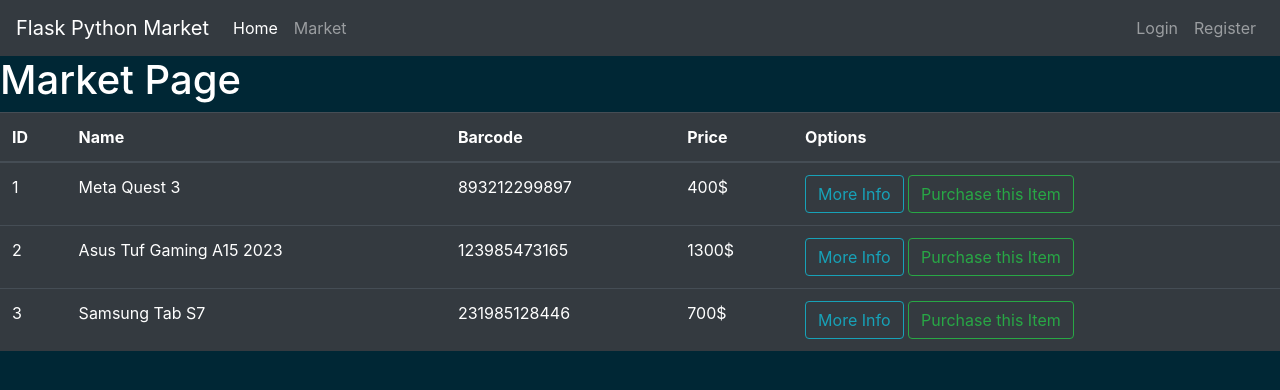
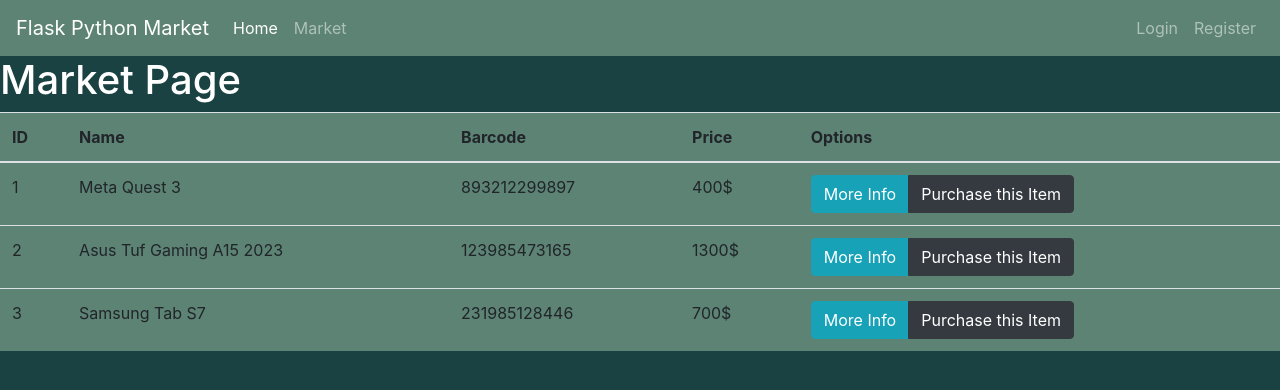
Before and after one commit to JuanmiAcosta/Proyectos-con-Python, a Flask app: page /market in a window 1280 px wide. Shown: the top 390 px of the page. Run offline with Flask 3, Linux system fonts and the light colour scheme; some libraries are stand-ins or nearby versions.

Commit message:
aprendiendo Jinja Template

```diff
--- a/Flask_Python_Market/market.py
+++ b/Flask_Python_Market/market.py
@@ -16,7 +16,7 @@
 
 @app.route('/market')
 def market_page():
-    items = [ #lista de diccionarios
+    items = [ # lista de diccionarios
         {'id': 1, 'name': 'Meta Quest 3', 'barcode': '893212299897', 'price': 400},
         {'id': 2, 'name': 'Asus Tuf Gaming A15 2023', 'barcode': '123985473165', 'price': 1300},
         {'id': 3, 'name': 'Samsung Tab S7', 'barcode': '231985128446', 'price': 700},
--- /dev/null
+++ b/Flask_Python_Market/templates/layout.html
@@ -0,0 +1,66 @@
+<!doctype html>
+<html lang="en">
+<head>
+    <!-- Required meta tags -->
+    <meta charset="utf-8">
+    <meta name="viewport" content="width=device-width, initial-scale=1, shrink-to-fit=no">
+    <!-- Bootstrap CSS -->
+    <link rel="stylesheet" href="https://cdn.jsdelivr.net/npm/bootstrap@4.5.3/dist/css/bootstrap.min.css"
+          integrity="sha384-TX8t27EcRE3e/ihU7zmQxVncDAy5uIKz4rEkgIXeMed4M0jlfIDPvg6uqKI2xXr2" crossorigin="anonymous">
+    <title>
+        {% block title %}
+
+        {% endblock %}
+    </title>
+</head>
+<body>
+<nav class="navbar navbar-expand-md navbar-dark" style="background-color:rgb(92, 131, 116);">
+    <a class="navbar-brand" href="{{ url_for('home_page') }}">Flask Python Market</a> <!-- Gracias a Jinja Template referimos a la función en Python -->
+    <button class="navbar-toggler" type="button" data-toggle="collapse" data-target="#navbarNav">
+        <span class="navbar-toggler-icon"></span>
+    </button>
+    <div class="collapse navbar-collapse" id="navbarNav">
+        <ul class="navbar-nav mr-auto">
+            <li class="nav-item active">
+                <a class="nav-link" href="{{ url_for('home_page') }}">Home <span class="sr-only">(current)</span></a>
+            </li>
+            <li class="nav-item">
+                <a class="nav-link" href="{{ url_for('market_page') }}">Market</a>
+            </li>
+        </ul>
+        <ul class="navbar-nav">
+            <li class="nav-item">
+                <a class="nav-link" href="#">Login</a>
+            </li>
+            <li class="nav-item">
+                <a class="nav-link" href="#">Register</a>
+            </li>
+        </ul>
+    </div>
+</nav>
+{% block content %}
+
+{% endblock %}
+<!-- Future Content here -->
+
+
+<!-- Optional JavaScript -->
+<!-- jQuery first, then Popper.js, then Bootstrap JS -->
+<script src='https://kit.fontawesome.com/a076d05399.js'></script>
+<script src="https://code.jquery.com/jquery-3.5.1.slim.min.js"
+        integrity="sha384-DfXdz2htPH0lsSSs5nCTpuj/zy4C+OGpamoFVy38MVBnE+IbbVYUew+OrCXaRkfj"
+        crossorigin="anonymous"></script>
+<script src="https://cdn.jsdelivr.net/npm/popper.js@1.16.1/dist/umd/popper.min.js"
+        integrity="sha384-9/reFTGAW83EW2RDu2S0VKaIzap3H66lZH81PoYlFhbGU+6BZp6G7niu735Sk7lN"
+        crossorigin="anonymous"></script>
+<script src="https://stackpath.bootstrapcdn.com/bootstrap/4.5.2/js/bootstrap.min.js"
+        integrity="sha384-B4gt1jrGC7Jh4AgTPSdUtOBvfO8shuf57BaghqFfPlYxofvL8/KUEfYiJOMMV+rV"
+        crossorigin="anonymous"></script>
+</body>
+<style>
+    body {
+    background-color: #1B4242;
+    color: white
+    }
+</style>
+</html>
--- a/Flask_Python_Market/templates/market.html
+++ b/Flask_Python_Market/templates/market.html
@@ -1,45 +1,14 @@
-<!doctype html>
-<html lang="en">
-  <head>
-    <!-- Required meta tags -->
-    <meta charset="utf-8">
-    <meta name="viewport" content="width=device-width, initial-scale=1, shrink-to-fit=no">
+{% extends 'layout.html' %}
 
-    <!-- Bootstrap CSS -->
-    <link rel="stylesheet" href="https://cdn.jsdelivr.net/npm/bootstrap@4.5.3/dist/css/bootstrap.min.css" integrity="sha384-TX8t27EcRE3e/ihU7zmQxVncDAy5uIKz4rEkgIXeMed4M0jlfIDPvg6uqKI2xXr2" crossorigin="anonymous">
+{% block title %}
+    Market page
+{% endblock %}
 
-    <title>Market Page</title>
-  </head>
-  <body>
-    <nav class="navbar navbar-expand-md navbar-dark bg-dark">
-      <a class="navbar-brand" href="home">Flask Python Market</a>
-      <button class="navbar-toggler" type="button" data-toggle="collapse" data-target="#navbarNav">
-        <span class="navbar-toggler-icon"></span>
-      </button>
-      <div class="collapse navbar-collapse" id="navbarNav">
-        <ul class="navbar-nav mr-auto">
-            <li class="nav-item active">
-                <a class="nav-link" href="home">Home <span class="sr-only">(current)</span></a>
-            </li>
-            <li class="nav-item">
-                <a class="nav-link" href="market">Market</a>
-            </li>
-        </ul>
-        <ul class="navbar-nav">
-            <li class="nav-item">
-                <a class="nav-link" href="#">Login</a>
-            </li>
-            <li class="nav-item">
-                <a class="nav-link" href="#">Register</a>
-            </li>
-        </ul>
-      </div>
-    </nav>
+{% block content %}
 
-    <h1>Market Page</h1>
-    <!-- <p>{{ items }}</p> -> La doble llave es para acceder a items pasados por Python gracias a Jinja Template -->
+        <h1>Market Page</h1>
 
-    <table class="table table-hover table-dark">
+        <table class="table table-hover" style="background-color:rgb(92, 131, 116);">
         <thead>
             <tr>
                 <!-- Your Columns HERE -->
@@ -59,30 +28,13 @@
                     <td>{{ item.barcode }}</td>
                     <td>{{ item.price }}$</td>
                     <td>
-                        <button class="btn btn-outline-info">More Info</button>
-                        <button class="btn btn-outline-success">Purchase this Item</button>
+                        <div class="btn-group" role="group" aria-label="...">
+                            <button class="btn btn-outline btn-info">More Info</button>
+                            <button class="btn btn-outline btn-dark">Purchase this Item</button>
+                        </div>
                     </td>
                 </tr>
             {% endfor %}
         </tbody>
     </table>
-
-    <!-- Optional JavaScript; choose one of the two! -->
-
-    <!-- Option 1: jQuery and Bootstrap Bundle (includes Popper) -->
-    <script src="https://code.jquery.com/jquery-3.5.1.slim.min.js" integrity="sha384-DfXdz2htPH0lsSSs5nCTpuj/zy4C+OGpamoFVy38MVBnE+IbbVYUew+OrCXaRkfj" crossorigin="anonymous"></script>
-    <script src="https://cdn.jsdelivr.net/npm/bootstrap@4.5.3/dist/js/bootstrap.bundle.min.js" integrity="sha384-ho+j7jyWK8fNQe+A12Hb8AhRq26LrZ/JpcUGGOn+Y7RsweNrtN/tE3MoK7ZeZDyx" crossorigin="anonymous"></script>
-
-    <!-- Option 2: jQuery, Popper.js, and Bootstrap JS
-    <script src="https://code.jquery.com/jquery-3.5.1.slim.min.js" integrity="sha384-DfXdz2htPH0lsSSs5nCTpuj/zy4C+OGpamoFVy38MVBnE+IbbVYUew+OrCXaRkfj" crossorigin="anonymous"></script>
-    <script src="https://cdn.jsdelivr.net/npm/popper.js@1.16.1/dist/umd/popper.min.js" integrity="sha384-9/reFTGAW83EW2RDu2S0VKaIzap3H66lZH81PoYlFhbGU+6BZp6G7niu735Sk7lN" crossorigin="anonymous"></script>
-    <script src="https://cdn.jsdelivr.net/npm/bootstrap@4.5.3/dist/js/bootstrap.min.js" integrity="sha384-w1Q4orYjBQndcko6MimVbzY0tgp4pWB4lZ7lr30WKz0vr/aWKhXdBNmNb5D92v7s" crossorigin="anonymous"></script>
-    -->
-  </body>
-  <style>
-      body {
-        background-color: #002735;
-        color: white
-      }
-  </style>
-</html>
+{% endblock %}
```
Also changed, not shown: Flask_Python_Market/templates/home.html (+6 -56 lines).
